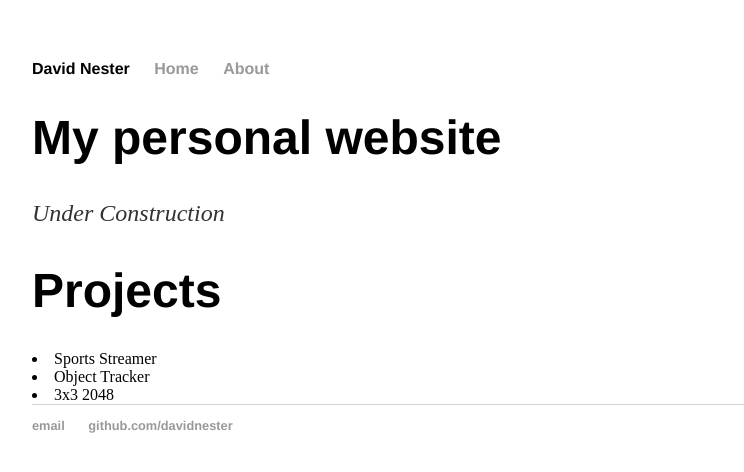
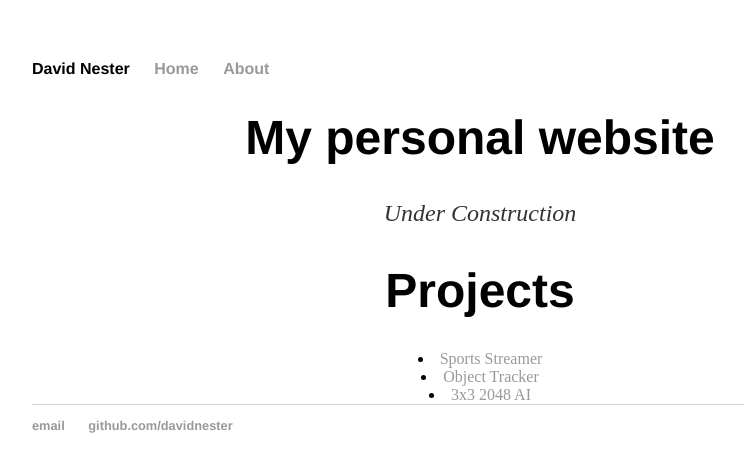
Before and after one commit to DavidNester/DavidNester.github.io, a Jekyll site: the page built from index.html, in a window 1280 px wide. Shown: the top 472 px of the page, without its empty margins (160-904 px from the left). Built offline with Jekyll 4.4.1, drawn with Linux system fonts in a browser that asks for light colours.

Commit message:
update home page

```diff
--- a/index.html
+++ b/index.html
@@ -2,13 +2,15 @@
 layout: default
 title: David Nester
 ---
+<center>
 <div class="blurb">
 	<h1>My personal website</h1>
 	<p><em>Under Construction</em></p>
 </div><!-- /.blurb -->
 <div class="blurb">
 	<h1>Projects</h1>
-	<li>Sports Streamer</li>
-	<li>Object Tracker</li>
-	<li>3x3 2048</li>
+	<li><a href="https://github.com/DavidNester/SportStreamer">Sports Streamer</a></li>
+	<li><a href="https://github.com/DavidNester/ISPythonFA16">Object Tracker</a></li>
+	<li><a href="https://github.com/DavidNester/2048-AI">3x3 2048 AI</a></li>
 <div><!-- /.blurb -->
+</center>
```
